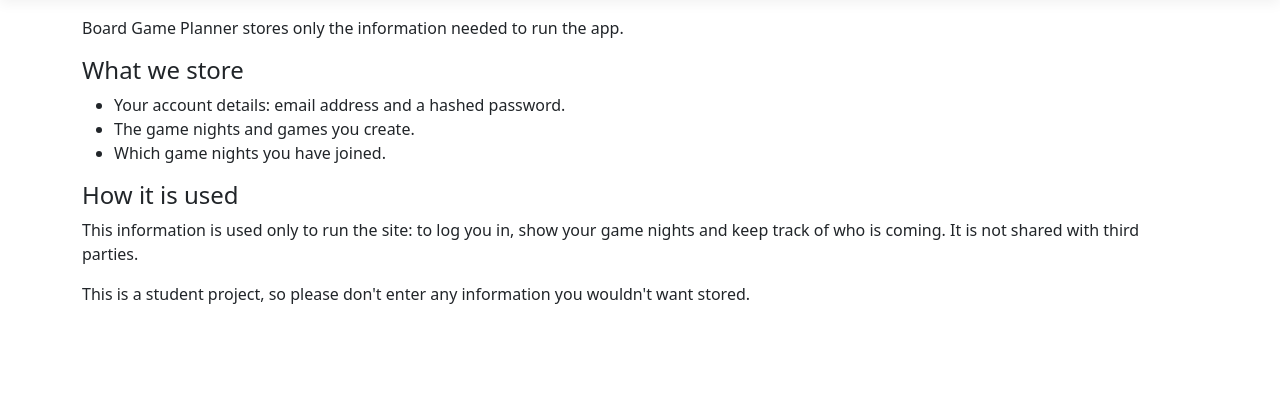
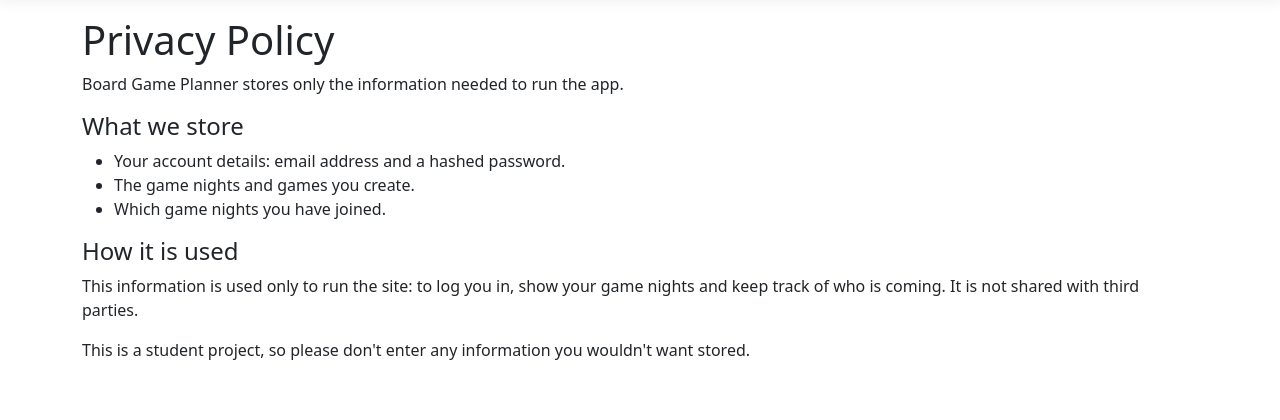
Before and after one commit to martinpetrov99business-lang/Board-Game-Planner, an ASP.NET Core app: page /Home/Privacy in a window 1280 px wide. Shown: the part 57-477 px from the top of the page. Run offline with ASP.NET Core 8, Linux system fonts and the light colour scheme; style sheets or scripts are compiled from the project's sources; some libraries are stand-ins or nearby versions.

Commit message:
read me title fix and privacy pilicy title fix

```diff
--- a/Board Game Planner/Views/Home/Privacy.cshtml
+++ b/Board Game Planner/Views/Home/Privacy.cshtml
@@ -1,3 +1,7 @@
+@{
+    ViewData["Title"] = "Privacy Policy";
+}
+<h1>@ViewData["Title"]</h1>
 <p>Board Game Planner stores only the information needed to run the app.</p>
 
 <h2 class="h4">What we store</h2>
```
Also changed, not shown: README.md.
